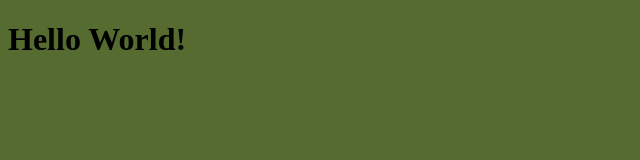
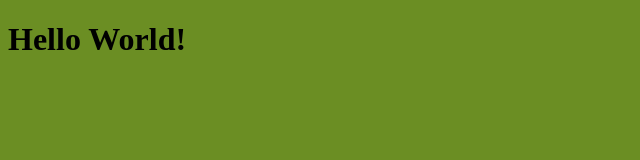
Before and after one commit to AbrahamH2188/portfolio, a plain HTML site: page index.html in a window 1280 px wide. Shown: the whole page, without its empty margins (0-640 px from the left). Drawn offline with Linux system fonts and the light colour scheme.

Commit message:
Change background color

```diff
--- a/style.css
+++ b/style.css
@@ -1,3 +1,3 @@
 body {
-    background-color: darkolivegreen;
+    background-color: olivedrab;
 }
```
